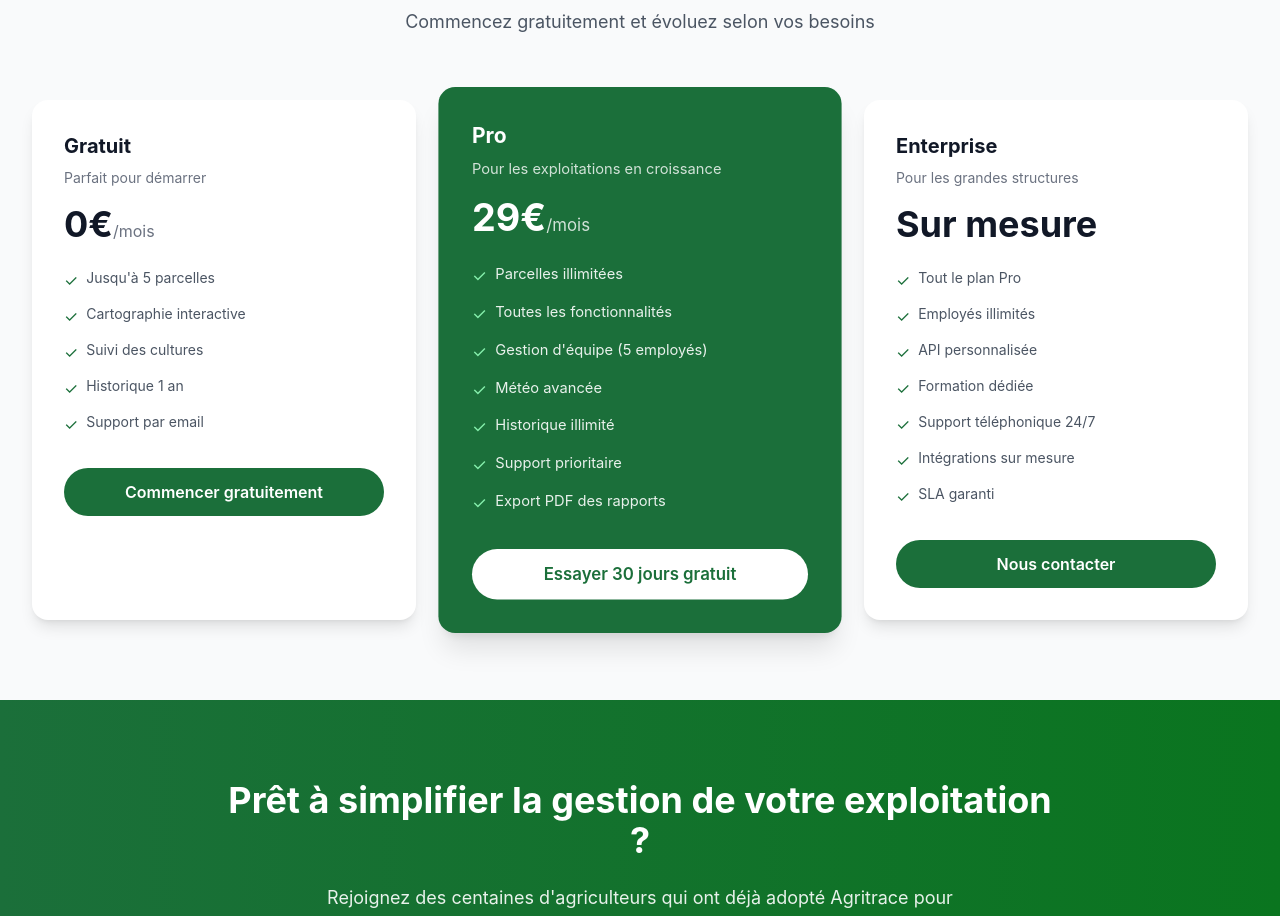
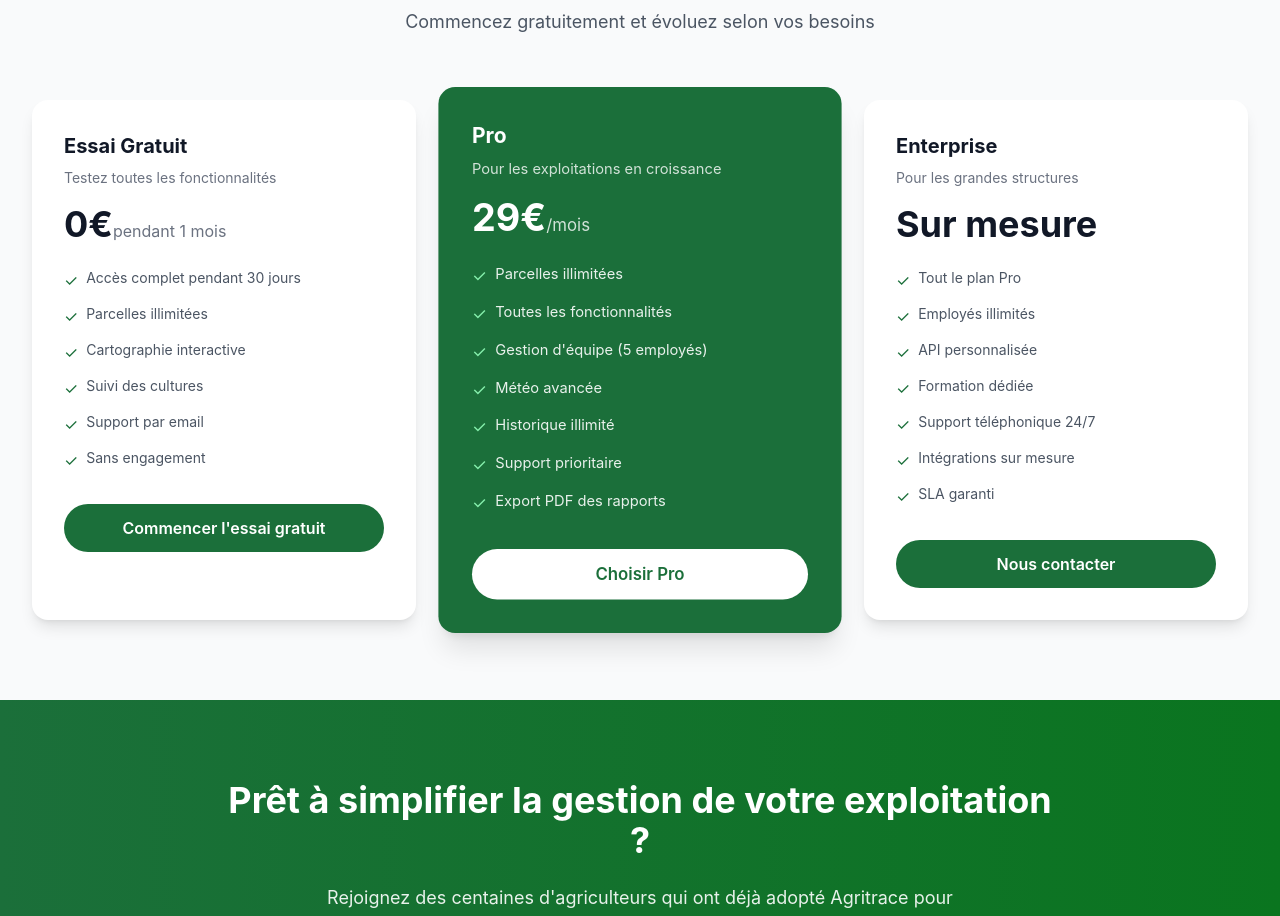
Before and after one commit to MOISE-WEBDEV/agritrace-landing, a Next.js app: page / in a window 1280 px wide. Shown: the part 2400-3316 px from the top of the page. Built offline with nearby package versions, Linux system fonts and the light colour scheme; no server answers.

Commit message:
Update pricing: free trial limited to 1 month

```diff
--- a/src/components/Pricing.tsx
+++ b/src/components/Pricing.tsx
@@ -4,18 +4,19 @@ interface PricingProps {
 
 const plans = [
   {
-    name: 'Gratuit',
+    name: 'Essai Gratuit',
     price: '0€',
-    period: '/mois',
-    description: 'Parfait pour démarrer',
+    period: 'pendant 1 mois',
+    description: 'Testez toutes les fonctionnalités',
     features: [
-      'Jusqu\'à 5 parcelles',
+      'Accès complet pendant 30 jours',
+      'Parcelles illimitées',
       'Cartographie interactive',
       'Suivi des cultures',
-      'Historique 1 an',
       'Support par email',
+      'Sans engagement',
     ],
-    cta: 'Commencer gratuitement',
+    cta: 'Commencer l\'essai gratuit',
     highlighted: false,
   },
   {
@@ -32,7 +33,7 @@ const plans = [
       'Support prioritaire',
       'Export PDF des rapports',
     ],
-    cta: 'Essayer 30 jours gratuit',
+    cta: 'Choisir Pro',
     highlighted: true,
   },
   {
```
